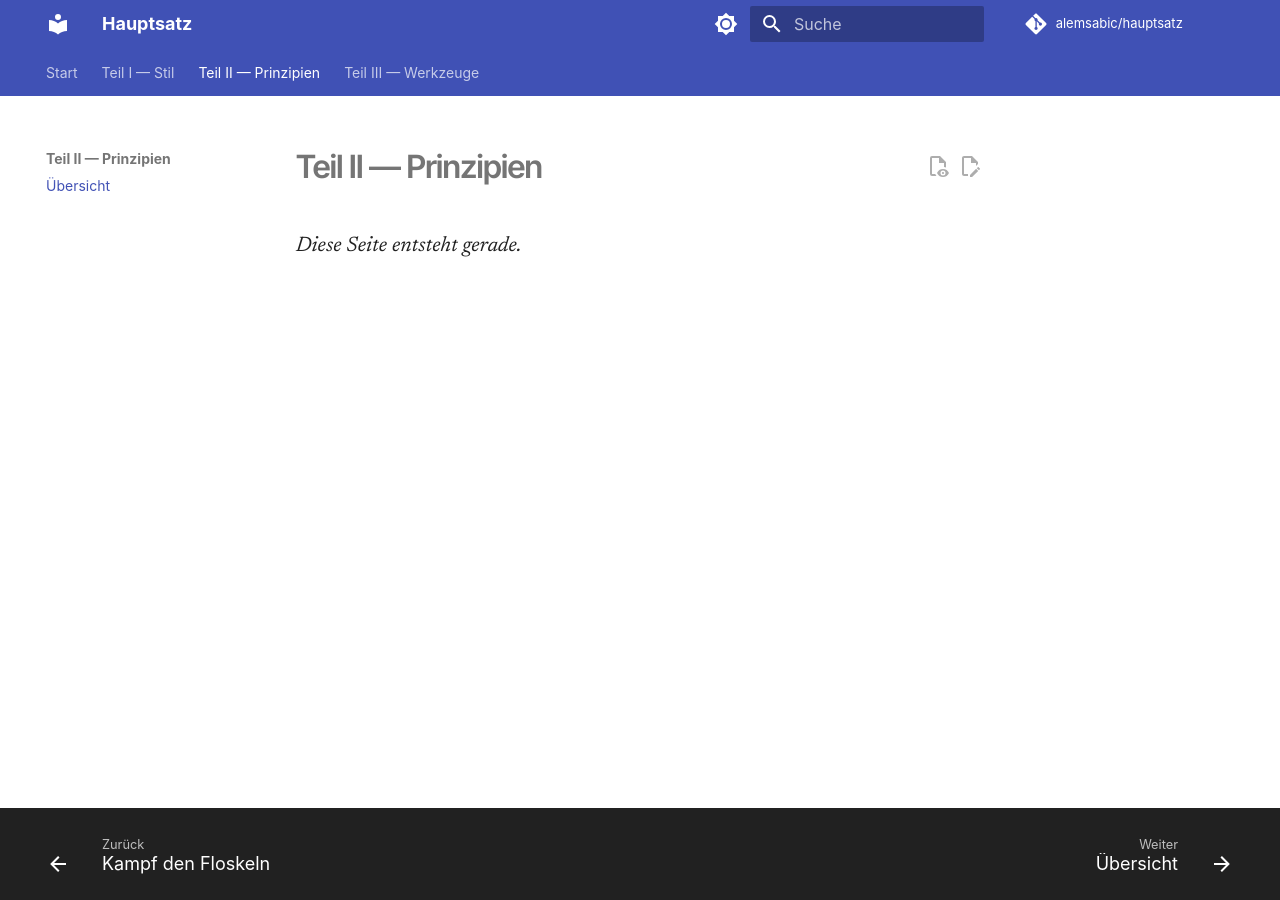
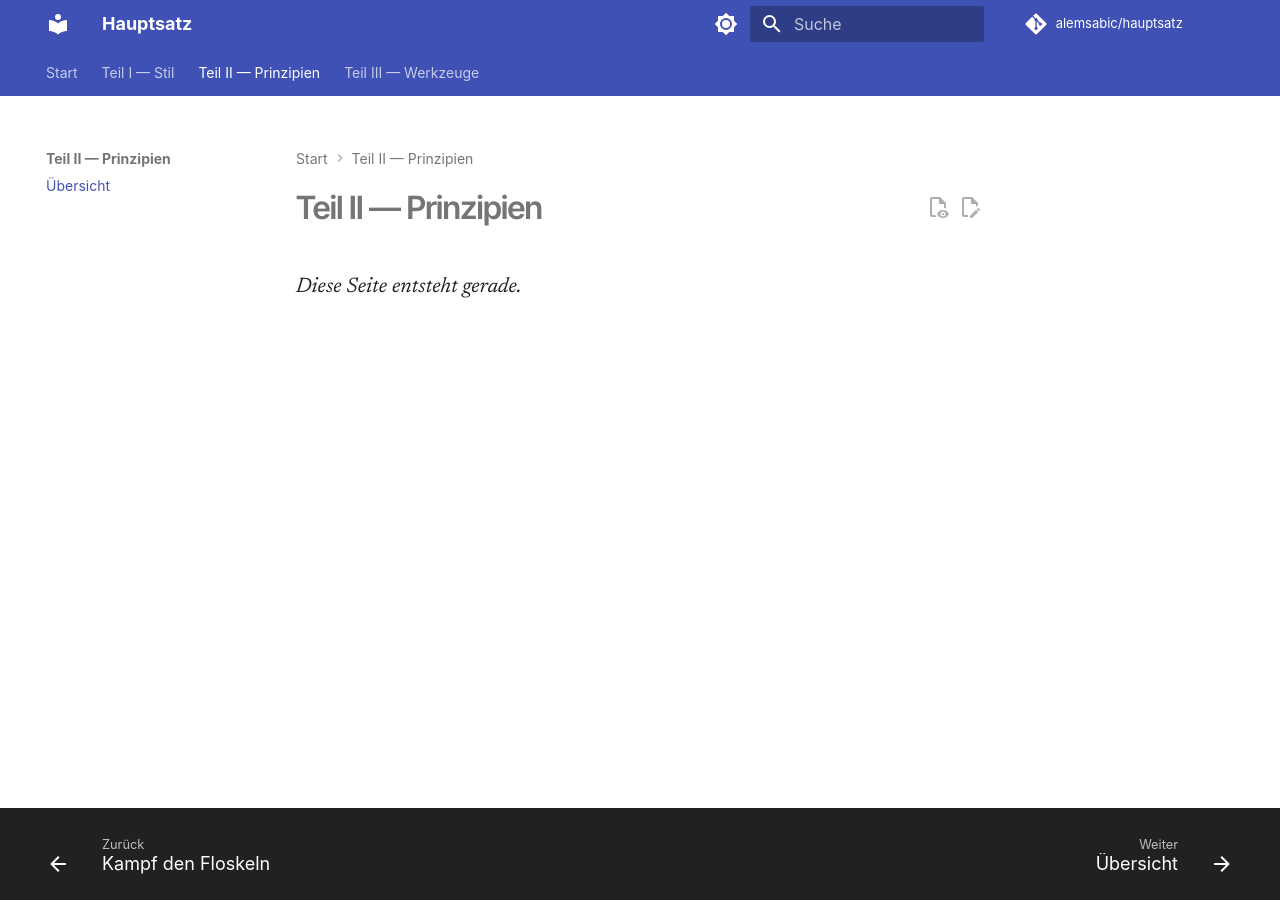
Before and after one commit to alemsabic/hauptsatz, an MkDocs documentation site: the page built from docs/teil-ii-prinzipien/index.md, in a window 1280 px wide. Built offline with MkDocs 1.6.1 and Material for MkDocs 9.7.7, drawn with Linux system fonts in a browser that asks for light colours; comment, search, counter and statistics services are not loaded.

Commit message:
fix: navigation.path statt navigation.breadcrumbs (Zensical-kompatibel)

```diff
--- a/mkdocs.yml
+++ b/mkdocs.yml
@@ -25,7 +25,7 @@ theme:
     - navigation.tabs
     - navigation.sections
     - navigation.top
-    - navigation.breadcrumbs
+    - navigation.path
     - navigation.footer
     - content.action.edit
     - content.action.view
```
